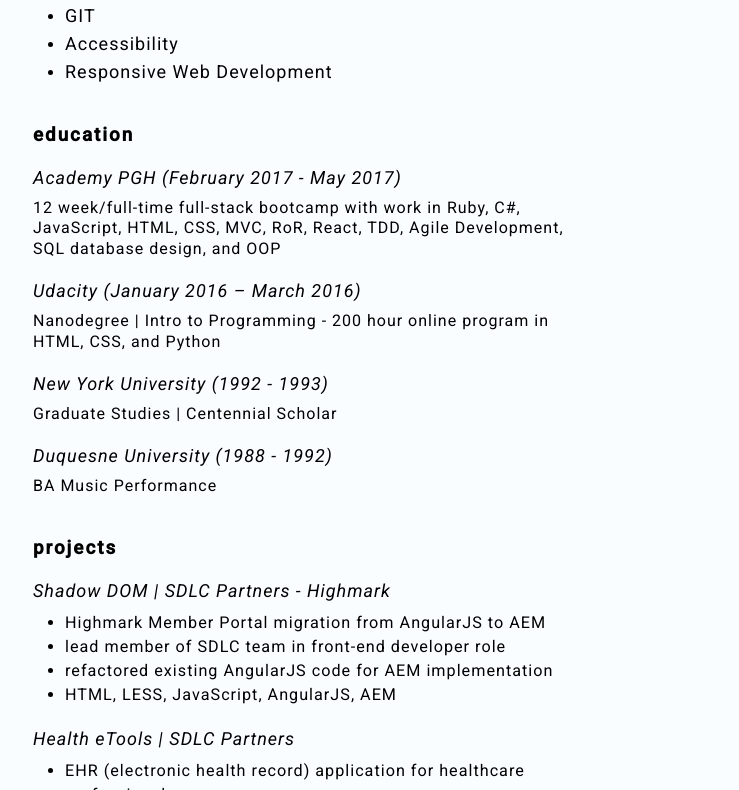
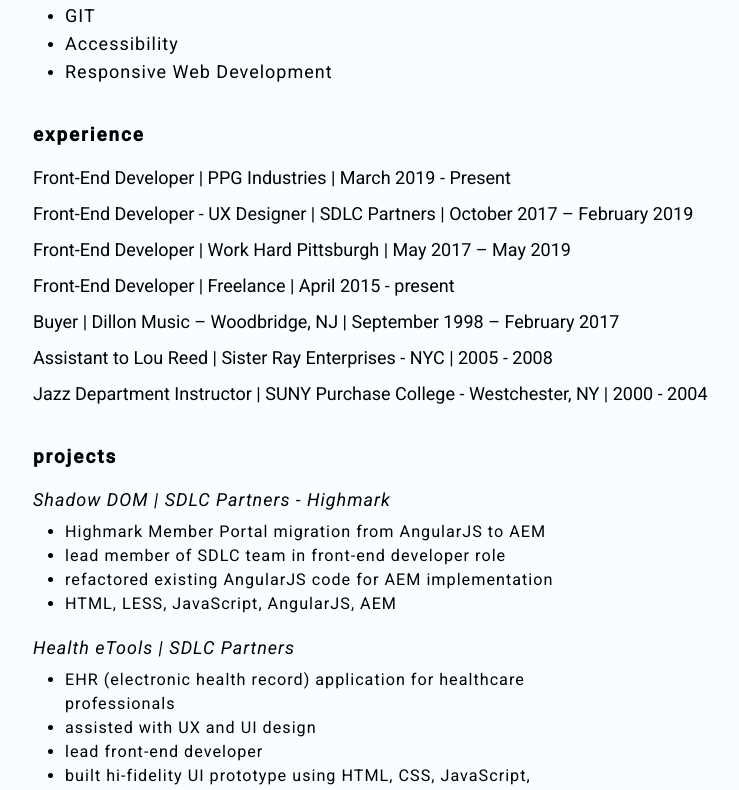
Before and after one commit to nelsW70/nelson-foltz_portfolio, a React (Create React App) app: page /resume in a window 1280 px wide. Shown: the part 850-1640 px from the top of the page, without its empty margins (47-786 px from the left). Built offline with nearby package versions, Linux system fonts and the light colour scheme.

Commit message:
update: new resume and reorder categories

```diff
--- a/src/pages/Resume.jsx
+++ b/src/pages/Resume.jsx
@@ -30,9 +30,9 @@ const Resume = () => {
       <main className="resume-main">
         <ResumeAbout />
         <ResumeKeySkills />
+        <ResumeExperience />
+        <ResumeProjects />
         <ResumeEducation />
-        <ResumeProjects />
-        <ResumeExperience />
         <ResumeReferences />
       </main>
     </>
```
Also changed, not shown: 2 other files (tests, documents, lock files or other folders).
